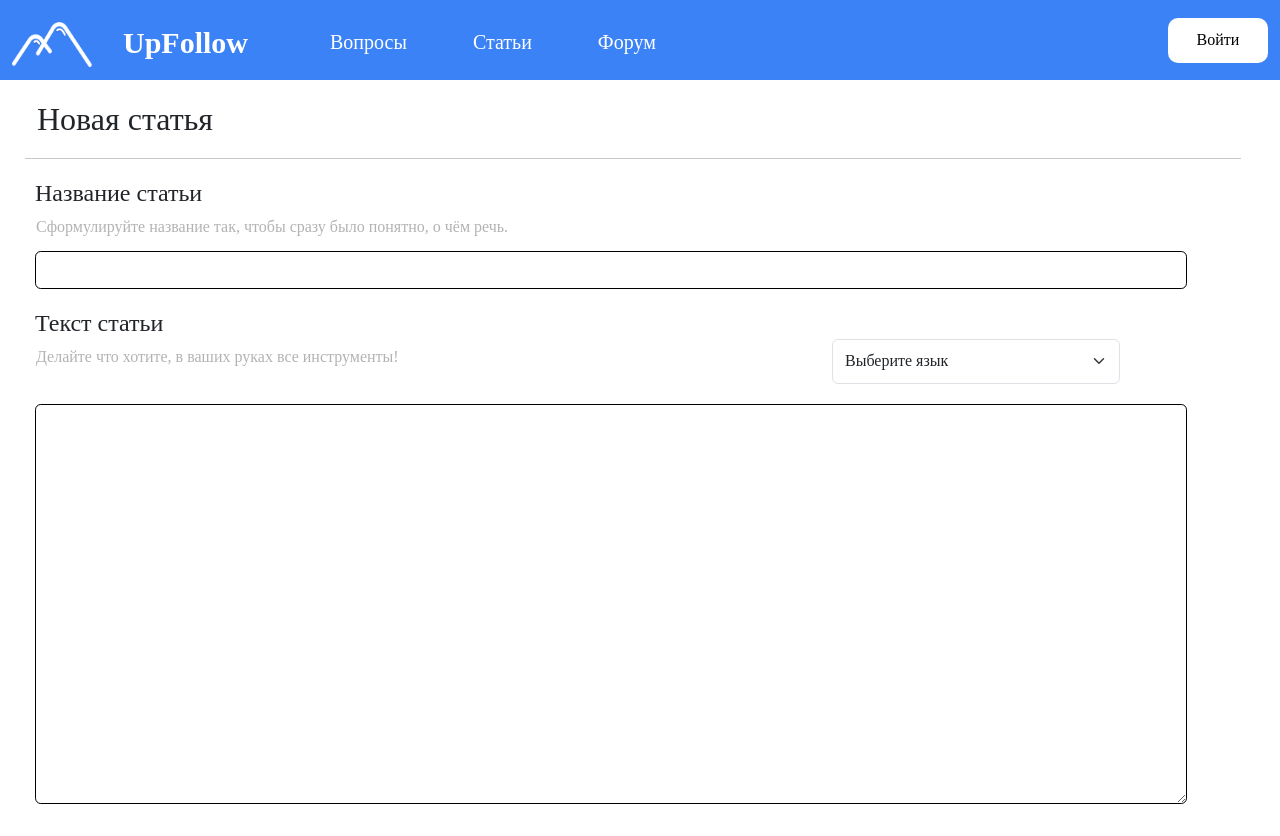
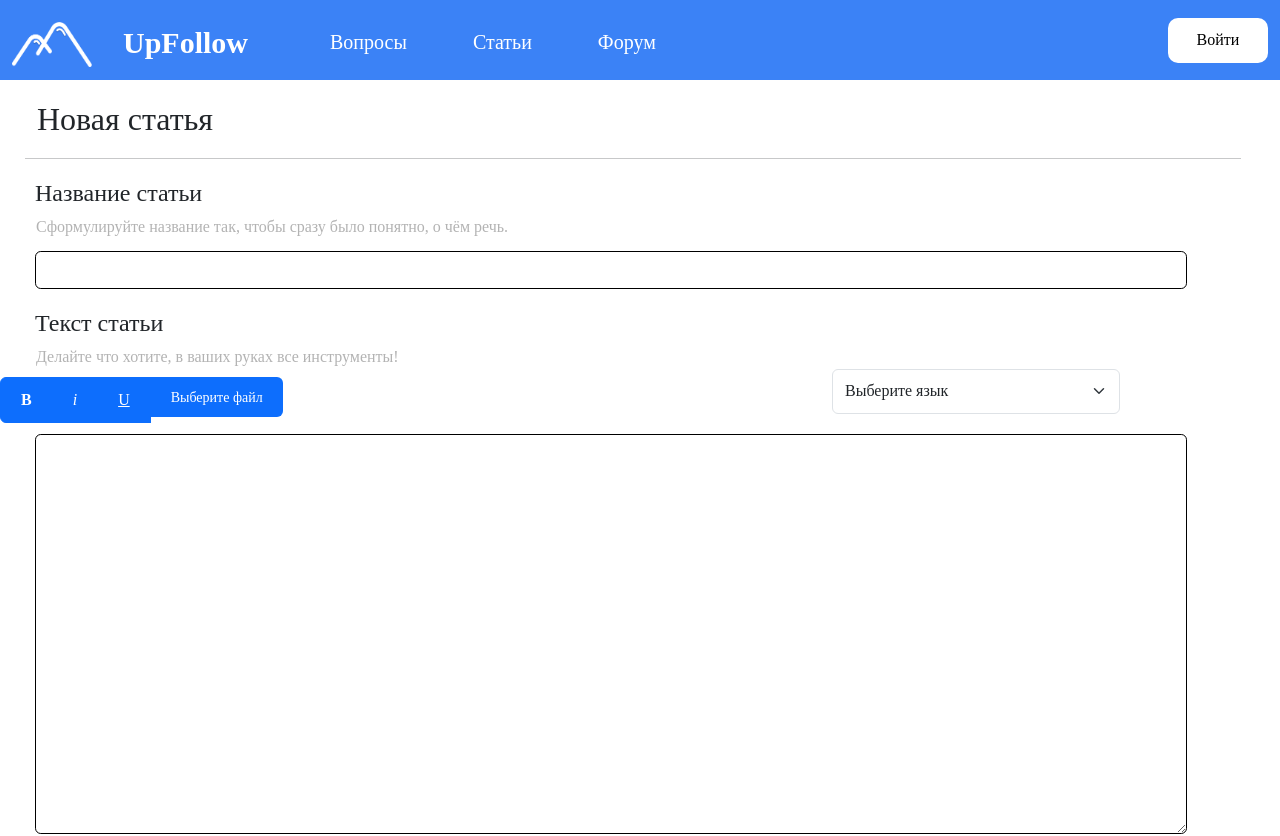
Before and after one commit to OverflowProjectMSP/final, a Vue app in the folder client/: page /NewState in a window 1280 px wide. Shown: the top 836 px of the page. Built offline with nearby package versions, Linux system fonts and the light colour scheme; no server answers; a web font is replaced by a local one.

Commit message:
Правки и редактор кода 3000

```diff
--- a/client/src/components/Quetions/NewQuetion.vue
+++ b/client/src/components/Quetions/NewQuetion.vue
@@ -17,12 +17,19 @@ export default {
                 details: ``,
                 dificulty: ``,
                 tag: ``,
-            }
+            },
+
+            file: '',
+            filename: '',
+            avatar: '',
+            imageLink: [],
+
+            imagePast: '<img src=``>',
         }
     },
-   methods: {
+    methods: {
         async addQuestion() {
-            if(this.form.tag != ``) {
+            if (this.form.tag != ``) {
                 let res = await axios.post('/new-question', {
                     form: this.form,
                 });
@@ -42,17 +49,43 @@ export default {
             this.cursorPosition = event.target.selectionStart;
         },
 
-        addBoldTag(tags) {
+        addTag(tags, number) {
             const beforeCursor = this.form.details.slice(0, this.cursorPosition);
             const afterCursor = this.form.details.slice(this.cursorPosition);
 
             this.form.details = beforeCursor + tags + afterCursor;
             this.$nextTick(() => {
-                const newCursorPosition = this.cursorPosition + 3;
+                const newCursorPosition = this.cursorPosition + number;
                 this.$refs.textArea.focus();
                 this.$refs.textArea.setSelectionRange(newCursorPosition, newCursorPosition);
                 this.updateCursor({ target: this.$refs.textArea });
             });
+        },
+
+        async convertFileAvatar(event) {
+            const file = event.target.files[0];
+            const reader = new FileReader();
+            const filename = event.target.files[0].name;
+            this.filename = filename;
+            reader.onload = () => {
+                this.avatar = reader.result;
+                this.addToString();
+            };
+            reader.readAsDataURL(file);
+        },
+
+        async addToString() {
+            let linka = await this.sendImage();
+            this.imagePast = `<img src="${linka}">`
+            this.addTag(this.imagePast, linka.length);
+        },
+
+        async sendImage() {
+            let res = await axios.post('/add-img', {
+                name: this.filename,
+                base: this.avatar,
+            });
+            return res.data.link;
         }
     }
 }
@@ -100,20 +133,26 @@ export default {
                 <div class="col-12">
                     <h5 style="color: gray; font-weight: 400;">Опишите в подробностях свой вопрос, чтобы получить более
                         точный ответ.</h5>
-                    </div>
                 </div>
+            </div>
             <div class="btn-group mb-3" role="group" aria-label="Basic example">
-                <button @click="addBoldTag('<b></b>')" type="button" class="btn btn-primary"><b>B</b></button>
-                <button @click="addBoldTag('<i></i>')" type="button" class="btn btn-primary"><i>i</i></button>
-                <button @click="addBoldTag('<u></u>')" type="button" class="btn btn-primary"><u>U</u></button>
-                <button type="button" class="btn btn-primary">&#11014; <b>Добавить фото</b></button>
+                <button @click="addTag('<b></b>', 3)" type="button" class="btn btn-primary"><b>B</b></button>
+                <button @click="addTag('<i></i>', 3)" type="button" class="btn btn-primary"><i>i</i></button>
+                <button @click="addTag('<u></u>', 3)" type="button" class="btn btn-primary"><u>U</u></button>
+                <!-- <input type="file" class="btn btn-primary">&#11014; <b>Добавить фото</b></input> -->
+                <label class="input-file">
+                    <input @change="convertFileAvatar" type="file"
+                        name="file">
+                    <span>Выберите файл</span>
+                </label>
             </div>
             <div class="row">
                 <div class="col-12">
                     <div class="input-group mb-3">
-                        <textarea ref="textArea" @input="updateCursor" @click="updateCursor" class="text-area text-box multi-line yy" data-val="true"
+                        <textarea ref="textArea" @input="updateCursor" @click="updateCursor"
+                            class="text-area text-box multi-line yy" data-val="true"
                             data-val-length="Maximum = 2045 characters" data-val-length-max="10000" id="info"
-                            name="info" cols="200" rows="3" style="border-color: #D3D3D3; border-radius: 5px;"
+                            name="info" cols="200" rows="7" style="border-color: #D3D3D3; border-radius: 5px;"
                             v-model="form.details"></textarea>
 
                     </div>
@@ -246,6 +285,9 @@ export default {
     align-items: center;
 }
 
+.right-in {
+    display: flexbox;
+}
 
 .right p {
     margin: 0;
@@ -422,4 +464,58 @@ div.vid {
         padding-top: 13px;
     }
 }
+
+.input-file {
+    position: relative;
+    display: inline-block;
+}
+
+.input-file span {
+    position: relative;
+    display: inline-block;
+    cursor: pointer;
+    outline: none;
+    text-decoration: none;
+    font-size: 14px;
+    vertical-align: middle;
+    color: rgb(255 255 255);
+    text-align: center;
+    border-radius: 0 0.375rem 0.375rem 0;
+    background-color: #0d6efd;
+    line-height: 22px;
+    height: 40px;
+    padding: 10px 20px;
+    box-sizing: border-box;
+    border: none;
+    margin: 0;
+    transition: background-color 0.2s;
+}
+
+.input-file input[type=file] {
+    position: absolute;
+    z-index: -1;
+    opacity: 0;
+    display: block;
+    width: 0;
+    height: 0;
+}
+
+/* Focus */
+.input-file input[type=file]:focus+span {
+    box-shadow: 0 0 0 0.2rem rgba(0, 123, 255, .25);
+}
+
+/* Hover/active */
+.input-file:hover span {
+    background-color: #0b5ed7;
+}
+
+.input-file:active span {
+    background-color: rgb(23, 113, 247);
+}
+
+/* Disabled */
+.input-file input[type=file]:disabled+span {
+    background-color: #eee;
+}
 </style>
--- a/client/src/components/ReuseComponets/HeaderComp.vue
+++ b/client/src/components/ReuseComponets/HeaderComp.vue
@@ -147,6 +147,7 @@ header {
   margin-left: 5px;
   border-radius: 10px;
   cursor: pointer;
+  object-fit: cover;
 }
 
 .form {
--- a/client/src/components/States/NewState.vue
+++ b/client/src/components/States/NewState.vue
@@ -37,11 +37,30 @@ export default {
                 this.error = `Введите больше информации`;
             };
         },
+
+        updateCursor(event) {
+            this.cursorPosition = event.target.selectionStart;
+        },
+
+        addBoldTag(tags) {
+            const beforeCursor = this.form.details.slice(0, this.cursorPosition);
+            const afterCursor = this.form.details.slice(this.cursorPosition);
+
+            this.form.details = beforeCursor + tags + afterCursor;
+            this.$nextTick(() => {
+                const newCursorPosition = this.cursorPosition + 3;
+                this.$refs.textArea.focus();
+                this.$refs.textArea.setSelectionRange(newCursorPosition, newCursorPosition);
+                this.updateCursor({ target: this.$refs.textArea });
+            });
+        }
     }
 }
 </script>
 
 <template>
+    <div class="a52">
+
         <div class="title">
             <h2>Новая статья</h2>
         </div>
@@ -53,7 +72,18 @@ export default {
         </div>
         <div class="text">
             <h4>Текст статьи</h4>
-        <p class="transparent">Делайте что хотите, в ваших руках все инструменты!</p>
+            <p class="transparent mb-2">Делайте что хотите, в ваших руках все инструменты!</p>
+            <div class="btn-group mb-3" role="group" aria-label="Basic example">
+                <button @click="addTag('<b></b>', 3)" type="button" class="btn btn-primary"><b>B</b></button>
+                <button @click="addTag('<i></i>', 3)" type="button" class="btn btn-primary"><i>i</i></button>
+                <button @click="addTag('<u></u>', 3)" type="button" class="btn btn-primary"><u>U</u></button>
+                <!-- <input type="file" class="btn btn-primary">&#11014; <b>Добавить фото</b></input> -->
+                <label class="input-file">
+                    <input @change="convertFileAvatar" type="file"
+                        name="file">
+                    <span>Выберите файл</span>
+                </label>
+            </div>
             <div class="string">
                 <div class="forms">
                     <div class="form1">
@@ -86,11 +116,15 @@ export default {
                 <span class="text-danger" v-if="this.error">{{ error }}</span>
             </div>
         </div>
-
+    </div>
 </template>
 
 <style scoped>
 /* стили кнопок */
+.a52 {
+    overflow: hidden !important;
+}
+
 #save {
     background-color: rgb(255, 255, 255);
     color: #7ac97a;
@@ -290,11 +324,11 @@ hr {
         width: 85%;
     }
 
-    .btn-group .btn {
+    /* .btn-group .btn {
         margin-left: 30px;
         padding: 1% 6%;
         font-size: 10px;
-    }
+    } */
 
     hr {
         width: 85%;
@@ -316,11 +350,11 @@ hr {
 }
 
 @media only screen and (min-width: 250px) {
-    .btn-group .btn {
+    /* .btn-group .btn {
         margin-left: 35px;
         padding: 1% 2%;
         font-size: 11px;
-    }
+    } */
 
     .forms {
         width: 95%;
@@ -330,11 +364,11 @@ hr {
 
 
 @media only screen and (min-width: 310px) {
-    .btn-group .btn {
+    /* .btn-group .btn {
         margin-left: 35px;
         padding: 1% 3.75%;
         font-size: 10px;
-    }
+    } */
 
     .form-control {
         width: 80%;
@@ -347,11 +381,11 @@ hr {
 }
 
 @media only screen and (min-width: 350px) {
-    .btn-group .btn {
+    /* .btn-group .btn {
         margin-left: 35px;
         padding: 1% 4.5%;
         font-size: 10px;
-    }
+    } */
 
     .form-control {
         width: 80%;
@@ -369,19 +403,19 @@ hr {
         margin-left: 15%;
     }
 
-    .btn-group .btn {
+    /* .btn-group .btn {
         margin-left: 30px;
         padding: 1% 5.5%;
         font-size: 10px;
-    }
+    } */
 }
 
 @media only screen and (min-width: 540px) {
-    .btn-group .btn {
+    /* .btn-group .btn {
         margin-left: 30px;
         padding: 1% 9%;
         font-size: 10px;
-    }
+    } */
 }
 
 
@@ -399,11 +433,11 @@ hr {
     }
 
 
-    .btn-group .btn {
+    /* .btn-group .btn {
         margin-left: 40px;
         font-size: 15px;
         padding: 10px 4%;
-    }
+    } */
 
     .forms {
         flex-direction: column;
@@ -426,11 +460,11 @@ hr {
         width: 90%;
     }
 
-    .btn-group .btn {
+    /* .btn-group .btn {
         margin-left: 40px;
         font-size: 15px;
         padding: 7px 6%;
-    }
+    } */
 
     .forms {
         margin-top: -81.5px;
@@ -450,11 +484,11 @@ hr {
         width: 90%;
     }
 
-    .btn-group .btn {
+    /* .btn-group .btn {
         margin-left: 40px;
         font-size: 16px;
         padding: 10px 30px;
-    }
+    } */
 
     .forms {
         margin-top: -70px;
@@ -474,12 +508,12 @@ hr {
         width: 90%;
     }
 
-    .btn-group .btn {
+    /* .btn-group .btn {
         margin-bottom: 4%;
         margin-left: 35px;
         font-size: 16px;
         padding: 10px 20px;
-    }
+    } */
 
     .forms {
         gap: 1px;
@@ -510,14 +544,68 @@ hr {
         width: 20%;
     }
 
-    .btn-group .btn {
+    /* .btn-group .btn {
         margin-bottom: 2.5%;
         margin-left: 35px;
         font-size: 16px;
         padding: 10px 40px;
-    }
+    } */
 }
 
+
+.input-file {
+    position: relative;
+    display: inline-block;
+}
+
+.input-file span {
+    position: relative;
+    display: inline-block;
+    cursor: pointer;
+    outline: none;
+    text-decoration: none;
+    font-size: 14px;
+    vertical-align: middle;
+    color: rgb(255 255 255);
+    text-align: center;
+    border-radius: 0 0.375rem 0.375rem 0;
+    background-color: #0d6efd;
+    line-height: 22px;
+    height: 40px;
+    padding: 10px 20px;
+    box-sizing: border-box;
+    border: none;
+    margin: 0;
+    transition: background-color 0.2s;
+}
+
+.input-file input[type=file] {
+    position: absolute;
+    z-index: -1;
+    opacity: 0;
+    display: block;
+    width: 0;
+    height: 0;
+}
+
+/* Focus */
+.input-file input[type=file]:focus+span {
+    box-shadow: 0 0 0 0.2rem rgba(0, 123, 255, .25);
+}
+
+/* Hover/active */
+.input-file:hover span {
+    background-color: #0b5ed7;
+}
+
+.input-file:active span {
+    background-color: rgb(23, 113, 247);
+}
+
+/* Disabled */
+.input-file input[type=file]:disabled+span {
+    background-color: #eee;
+}
 
 /* @media only screen and (max-width: 768px) {
         .btn {
```
Also changed, not shown: client/src/components/Quetions/QuestionItem.vue (+25 -24 lines). Lines whose indentation alone changed are shown as unchanged.
